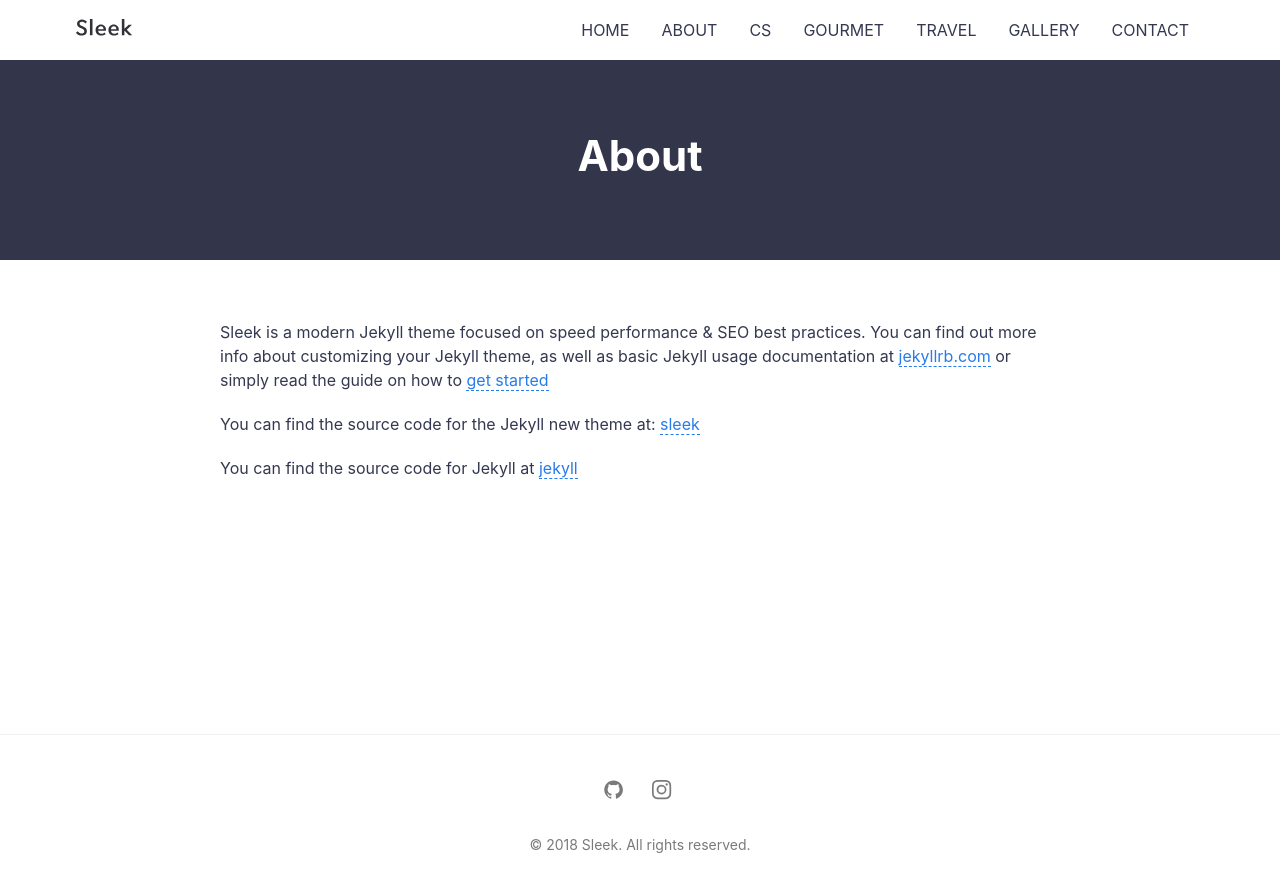
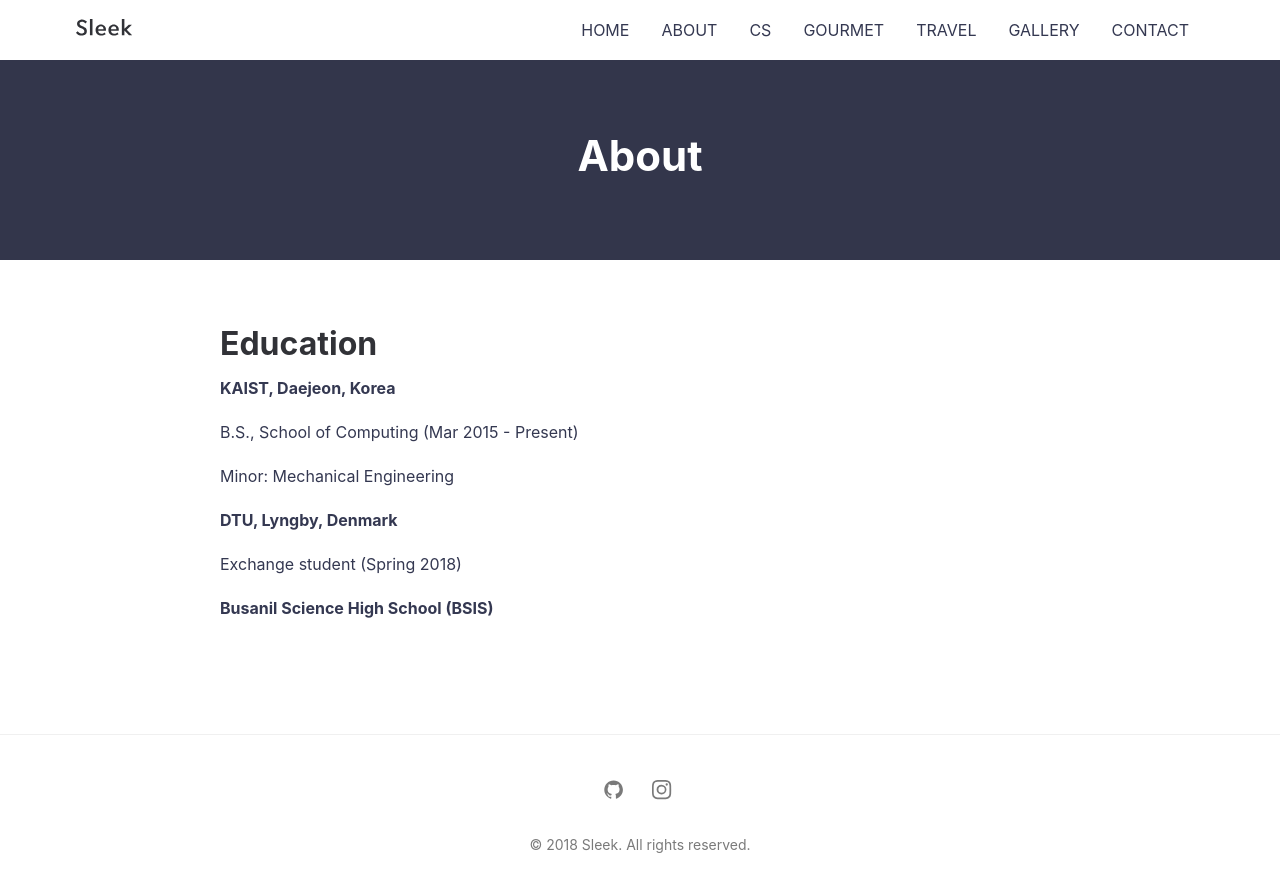
Before and after one commit to choi7023546/choi7023546.github.io, a Jekyll site: the page built from about.md, in a window 1280 px wide. Shown: the top 892 px of the page. Built offline with Jekyll 4.4.1, drawn with Linux system fonts in a browser that asks for light colours.

Commit message:
Update about page

```diff
--- a/about.md
+++ b/about.md
@@ -4,10 +4,16 @@ title: About
 permalink: /about/
 ---
 
-Sleek is a modern Jekyll theme focused on speed performance & SEO best practices. You can find out more info about customizing your Jekyll theme, as well as basic Jekyll usage documentation at [jekyllrb.com](http://jekyllrb.com/) or simply read the guide on how to [get started](/getting-started)
+# Education
 
-You can find the source code for the Jekyll new theme at:
-[sleek](https://github.com/janczizikow/sleek)
+**KAIST, Daejeon, Korea**
 
-You can find the source code for Jekyll at
-[jekyll](https://github.com/jekyll/jekyll)
+B.S., School of Computing (Mar 2015 - Present)
+
+Minor: Mechanical Engineering
+
+**DTU, Lyngby, Denmark**
+
+Exchange student (Spring 2018)
+
+**Busanil Science High School (BSIS)**
```
